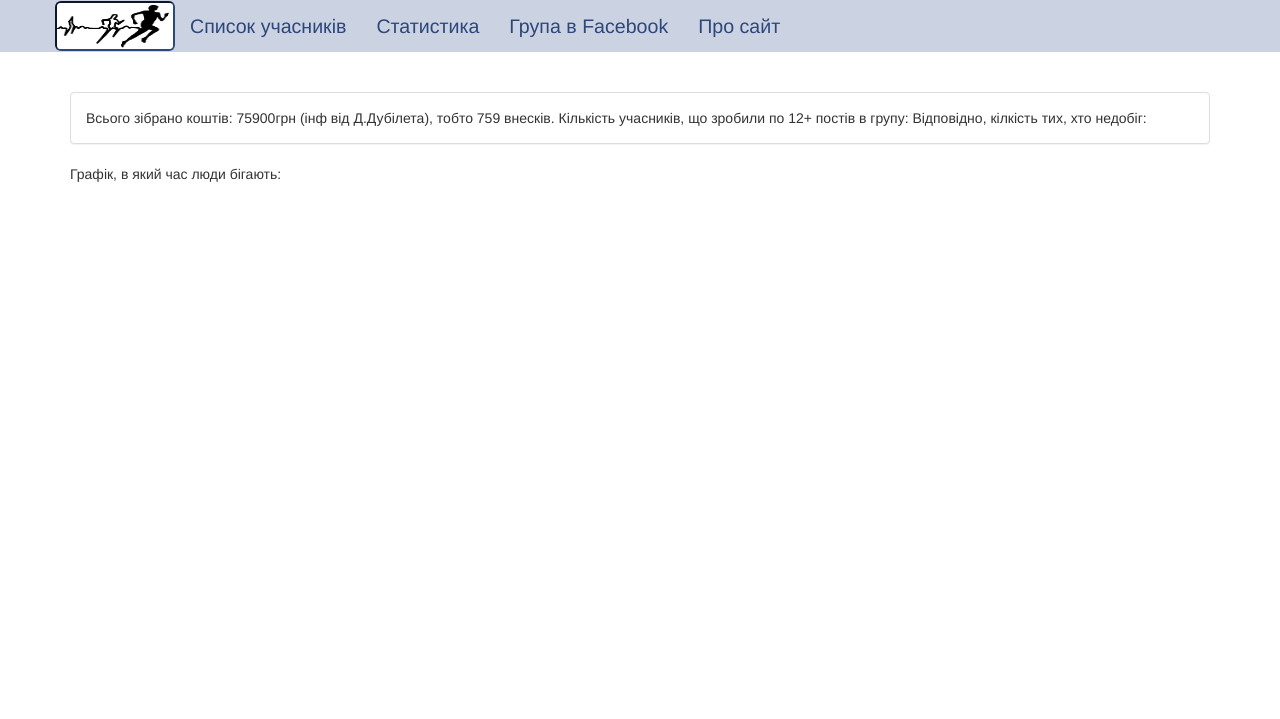
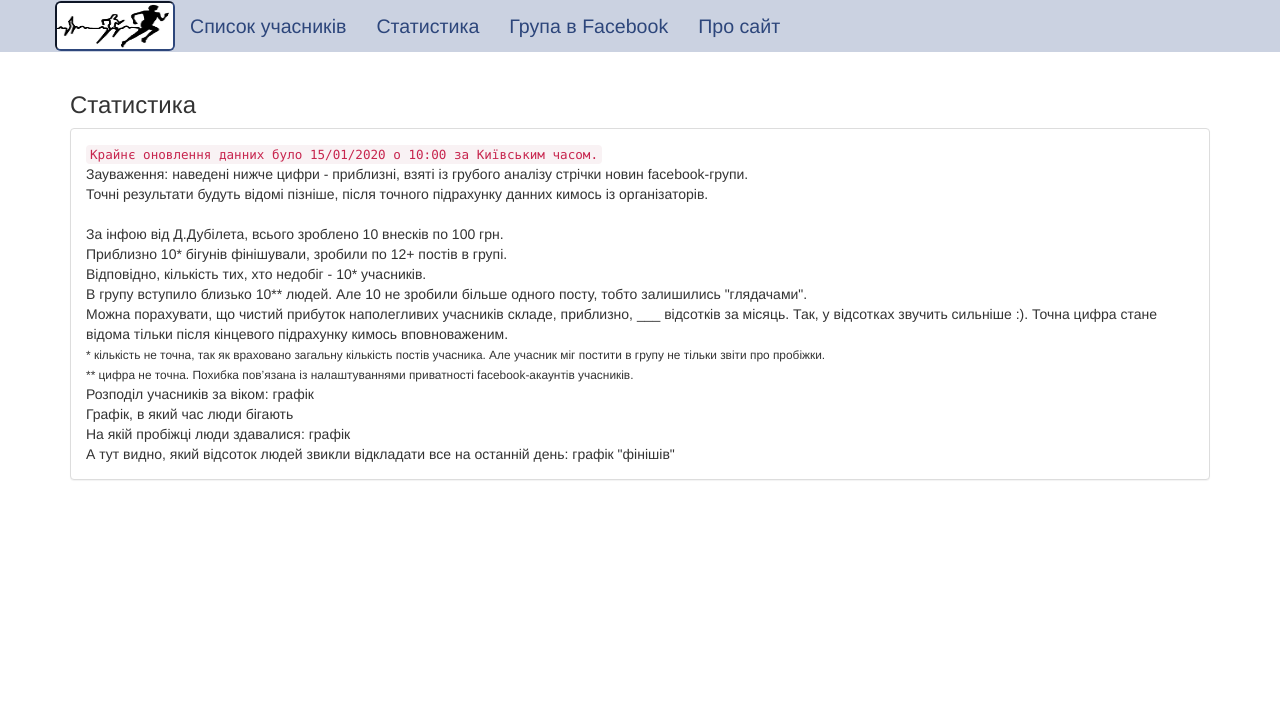
Before and after one commit to dimadvk/runstat, a Django app: template runstat/templates/runstat/statistic.html in a window 1280 px wide. Shown: the top 719 px of the page. Run offline with Django 3.2, Linux system fonts and the light colour scheme; the template is opened without the code that fills it: most values are stand-ins (such as "Sample title", 1, 10 or a date in 2020); some libraries are stand-ins or nearby versions.

Commit message:
add some real datat to statistic page

```diff
--- a/root/urls.py
+++ b/root/urls.py
@@ -17,12 +17,13 @@ from django.conf.urls import url
 from django.contrib import admin
 # from django.views.generic import TemplateView
 
-from runstat.views import group_members, member, AboutPage
+from runstat.views import group_members, member, AboutPage, statistic
 
 urlpatterns = [
     url(r'^tocms/', admin.site.urls),
     # url(r'^$', TemplateView.as_view(template_name='runstat/runners.html')),
     url(r'^$', group_members, name='group_members'),
     url(r'^member/(?P<pk>\d+)/$', member, name='member'),
-    url(r'^about/$', AboutPage.as_view(), name='about')
+    url(r'^about/$', AboutPage.as_view(), name='about'),
+    url(r'^statistic/$', statistic, name='statistic'),
 ]
--- a/runstat/templates/runstat/statistic.html
+++ b/runstat/templates/runstat/statistic.html
@@ -1,17 +1,31 @@
 {% extends "runstat/base.html" %}
+
+{% load tz %}
 
 {% block meta_title %}Статистика{% endblock meta_title %}
 
+{% block title %}Cтатистика{% endblock %}
+
 {% block content %}
-
 <div class="panel panel-default">
-  <div class="panel-body">
-      Всього зібрано коштів: 75900грн (інф від Д.Дубілета), тобто 759 внесків.
-      Кількість учасників, що зробили по 12+ постів в групу:
-      Відповідно, кілкість тих, хто недобіг:
-  </div>
+    <div class="panel-body">
+        {% timezone 'Europe/Kiev' %}
+        <code>Крайнє оновлення данних було {{actual_date|date:"d/m/Y"}} o {{actual_date|time:"H:i"}} за Київським часом.</code><br>
+        {% endtimezone %}
+        Зауваження: наведені нижче цифри - приблизні, взяті із грубого аналізу стрічки новин facebook-групи.<br>
+        Точні результати будуть відомі пізніше, після точного підрахунку данних кимось із організаторів.<br><br>
+        За інфою від Д.Дубілета, всього зроблено {{deposits_amount}} внесків по 100 грн.<br>
+        Приблизно {{members_finished_amount}}* бігунів фінішували, зробили по 12+ постів в групі.<br>
+        Відповідно, кількість тих, хто недобіг - {{members_fail_amount}}* учасників.<br>
+        В групу вступило близько {{members_amount}}** людей. Але {{onlookers_amount}} не зробили більше одного посту, тобто залишились "глядачами".<br>
+        Можна порахувати, що чистий прибуток наполегливих учасників складе, приблизно, ___ відсотків за місяць. Так, у відсотках звучить сильніше :). Точна цифра стане відома тільки після кінцевого підрахунку кимось вповноваженим. <br>
+        <small>* кількість не точна, так як враховано загальну кількість постів учасника. Але учасник міг постити в групу не тільки звіти про пробіжки.</small><br>
+        <small>** цифра не точна. Похибка пов’язана із налаштуваннями приватності facebook-акаунтів учасників.</small><br>
+        Розподіл учасників за віком: графік <br>
+        Графік, в який час люди бігають <br>
+        На якій пробіжці люди здавалися: графік<br>
+        А тут видно, який відсоток людей звикли відкладати все на останній день: графік "фінішів"
+    </div>
 </div>
 
-Графік, в який час люди бігають:
-
 {% endblock %}
```
Also changed, not shown: runstat/views.py (+32 -0 lines).
